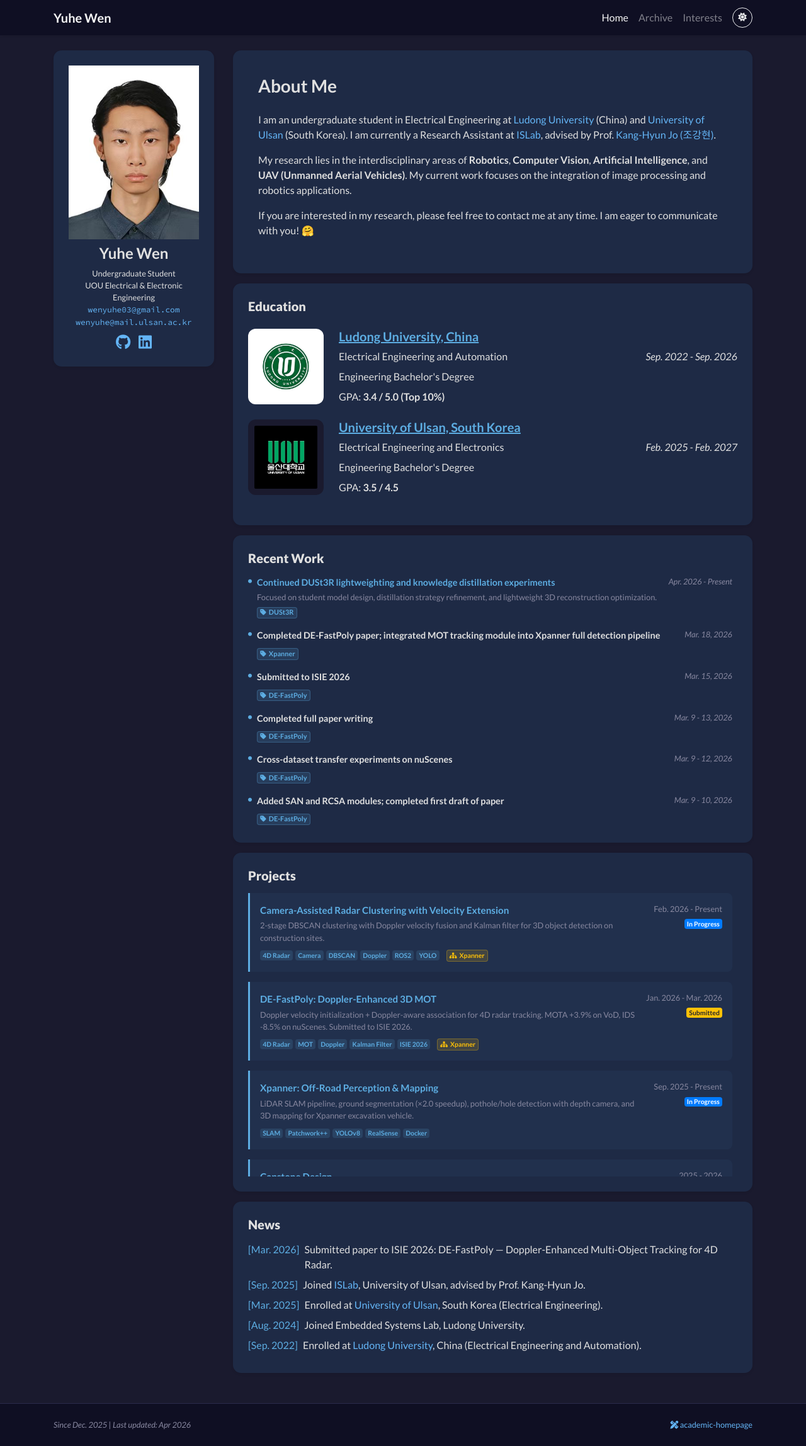
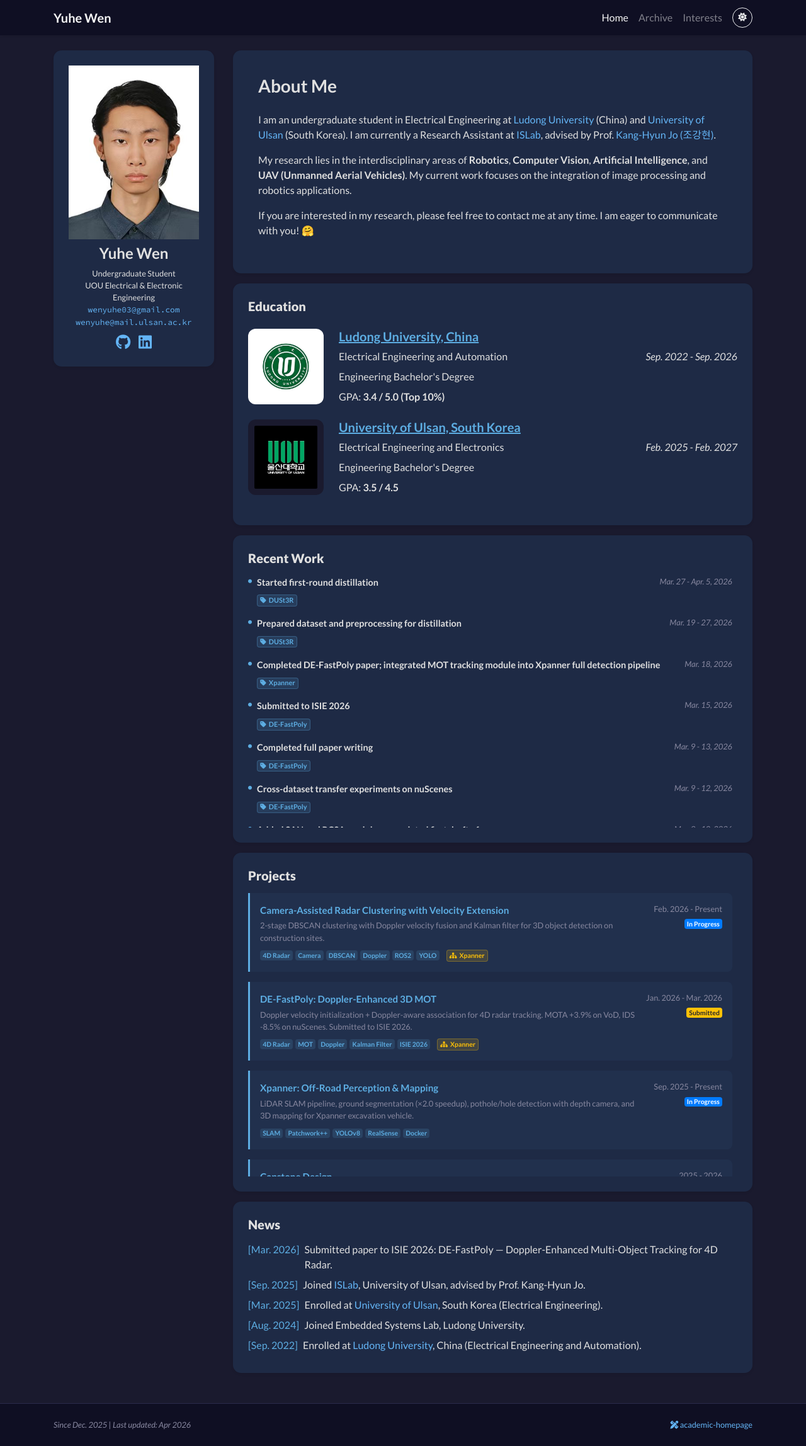
Before and after one commit to solomon0256/solomon0256.github.io, a Jekyll site: the page built from index.html, in a window 1280 px wide. Shown: the whole page at 63% size. Built offline with Jekyll 4.4.1, drawn with Linux system fonts in a browser that asks for light colours; nearby versions of some CDN libraries; a style sheet for code colours, icons or effects is not loaded.

Commit message:
Adjust DUSt3R recent work entries

```diff
--- a/_data/profile.yml
+++ b/_data/profile.yml
@@ -58,12 +58,17 @@ education:
 
 recent_work:
   items:
-  - title: "Continued DUSt3R lightweighting and knowledge distillation experiments"
-    description: "Focused on student model design, distillation strategy refinement, and lightweight 3D reconstruction optimization."
-    date: "Apr. 2026 - Present"
-    sort_date: 2026-04-01
+  - title: "Started first-round distillation"
+    description: ""
+    date: "Mar. 27 - Apr. 5, 2026"
+    sort_date: 2026-03-27
     project: "DUSt3R"
-    link: "/archive/dust3r-lightweight"
+
+  - title: "Prepared dataset and preprocessing for distillation"
+    description: ""
+    date: "Mar. 19 - 27, 2026"
+    sort_date: 2026-03-19
+    project: "DUSt3R"
 
   - title: "Recent Work Started"
     description: ""
```
